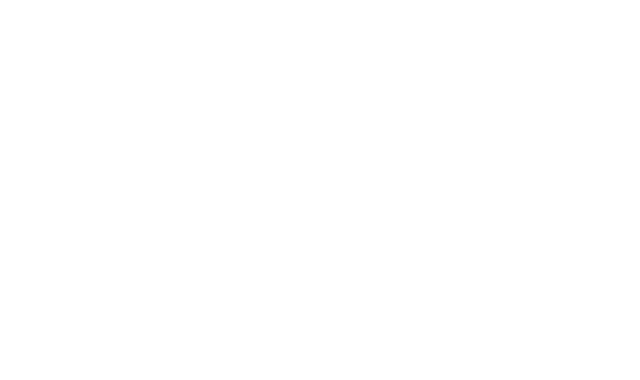
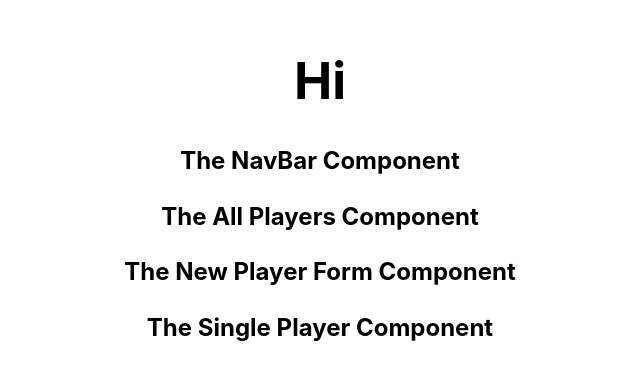
Before and after one commit to AmairT/PuppyBowlReactProject, a React (Vite) app in the folder PuppyBowlWithReact/: page /AllPlayers in a window 1280 px wide. Shown: the part 208-588 px from the top of the page, without its empty margins (320-960 px from the left). Built offline with nearby package versions, Linux system fonts and the light colour scheme.

Commit message:
created dummyComponents

```diff
--- a/PuppyBowlWithReact/src/App.jsx
+++ b/PuppyBowlWithReact/src/App.jsx
@@ -1,3 +1,7 @@
+import AllPlayers from './components/AllPlayers'
+import NewPlayerForm from './components/NewPlayerForm'
+import SinglePlayer from './components/SinglePlayer'
+import NavBar from './components/NavBar'
 import './App.css'
 
 function App() {
@@ -6,7 +10,11 @@
   return (
     <>
       <div>
-
+        <h1>Hi</h1>
+          <NavBar />
+          <AllPlayers />
+          <NewPlayerForm />
+          <SinglePlayer />
       </div>
     </>
   )
--- a/PuppyBowlWithReact/src/components/AllPlayers.jsx
+++ b/PuppyBowlWithReact/src/components/AllPlayers.jsx
@@ -0,0 +1,7 @@
+export default function AllPlayers() {
+    return (
+        <>
+            <h2>The All Players Component</h2>
+        </>
+    )
+}
--- a/PuppyBowlWithReact/src/components/NavBar.jsx
+++ b/PuppyBowlWithReact/src/components/NavBar.jsx
@@ -0,0 +1,7 @@
+export default function NavBar() {
+    return (
+        <>
+            <h2>The NavBar Component</h2>
+        </>
+    )
+}
--- a/PuppyBowlWithReact/src/components/NewPlayerForm.jsx
+++ b/PuppyBowlWithReact/src/components/NewPlayerForm.jsx
@@ -0,0 +1,7 @@
+export default function NewPlayerForm() {
+    return (
+        <>
+            <h2>The New Player Form Component</h2>
+        </>
+    )
+}
--- a/PuppyBowlWithReact/src/components/SinglePlayer.jsx
+++ b/PuppyBowlWithReact/src/components/SinglePlayer.jsx
@@ -0,0 +1,7 @@
+export default function SinglePlayer() {
+    return (
+        <>
+            <h2>The Single Player Component</h2>
+        </>
+    )
+}
```
